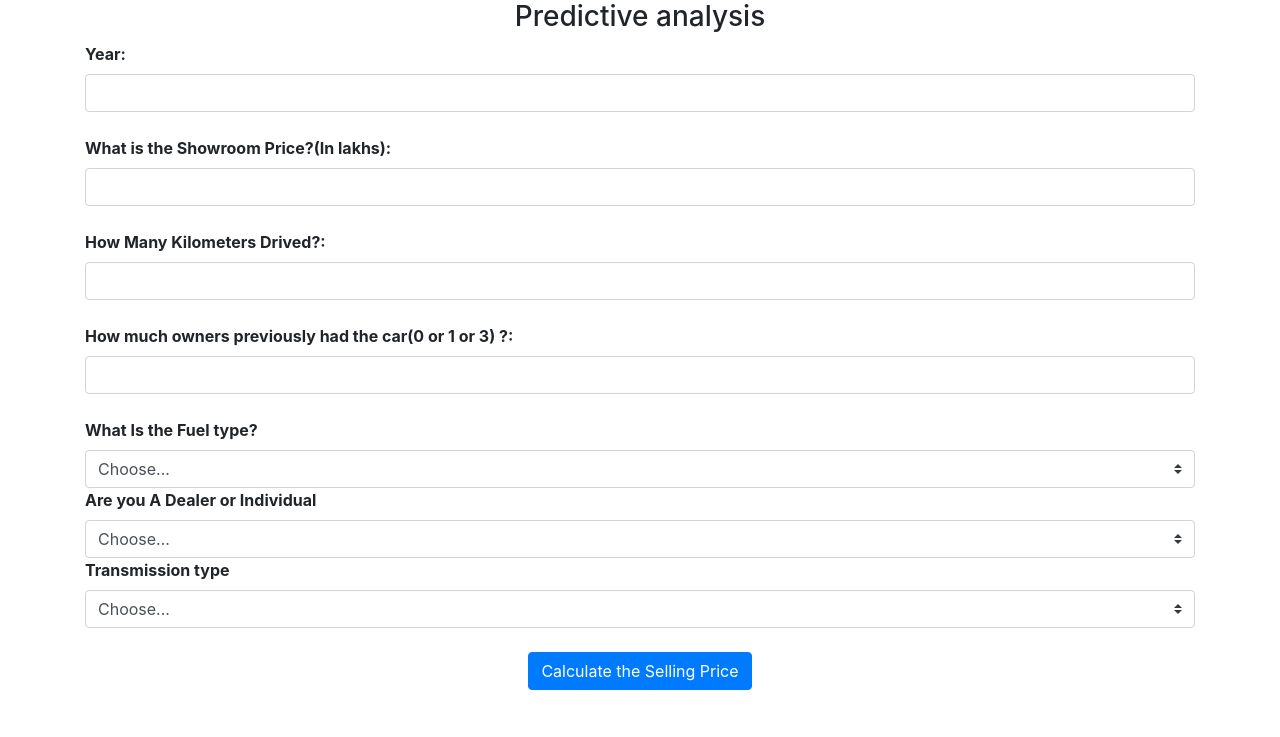
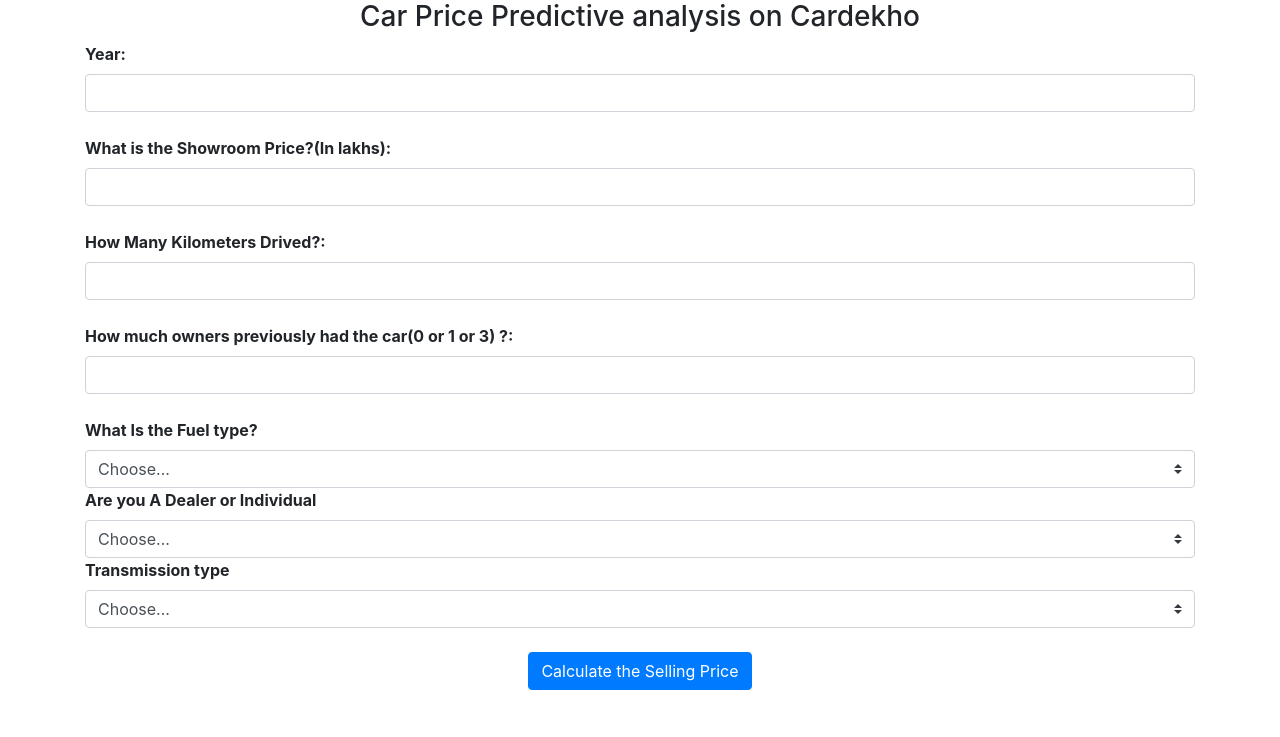
Before and after one commit to harishkumawat2610/Car-Price-Prediction-cardekho, a Flask app: page / in a window 1280 px wide. Shown: the top 737 px of the page. Run offline with Flask 2, Linux system fonts and the light colour scheme; parts of the project's set-up code (start-up, migrations or seed data) failed here and were passed over; some libraries are stand-ins or nearby versions.

Commit message:
Update gui.html

```diff
--- a/Car-Price-Prediction-cardekho/templates/gui.html
+++ b/Car-Price-Prediction-cardekho/templates/gui.html
@@ -1,7 +1,7 @@
 <!DOCTYPE html>
 <html lang="en">
 <head>
-  <title>Bootstrap Example</title>
+  <title>Car-Price-Prediction-cardekho</title>
   <meta charset="utf-8">
   <meta name="viewport" content="width=device-width, initial-scale=1">
   <link rel="stylesheet" href="https://maxcdn.bootstrapcdn.com/bootstrap/4.5.0/css/bootstrap.min.css">
@@ -13,7 +13,7 @@
 
 <div class="container">
  <form action="{{ url_for('predict')}}" method="post">
-  <h3 class="text-center">Predictive analysis</h3>
+  <h3 class="text-center">Car Price Predictive analysis on Cardekho</h3>
     <div class="form-group">
       <label for="first1" class="font-weight-bold">Year:</label>
       <input id="first1" name="Year" type="number " class="form-control"><br>
```
